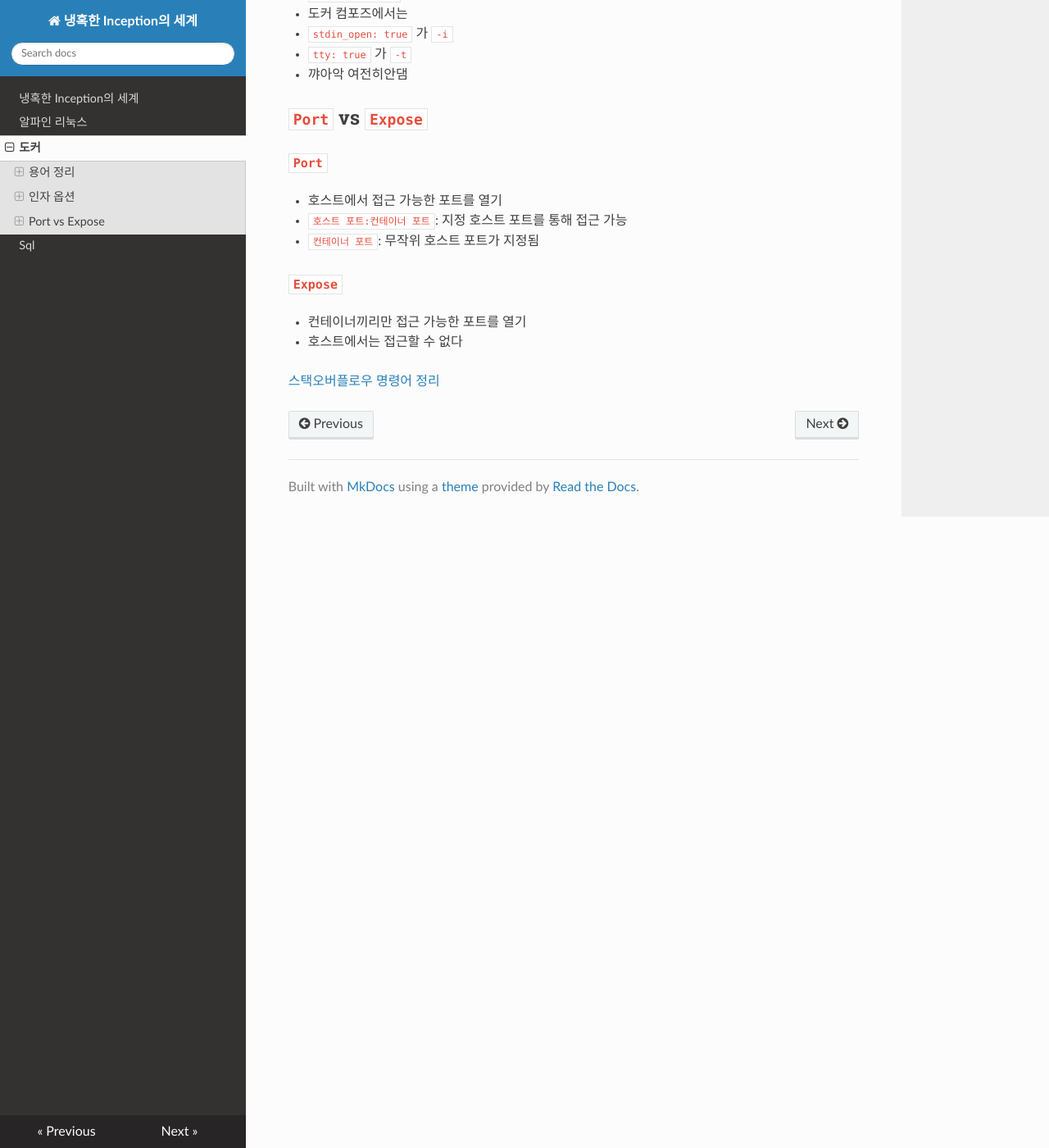
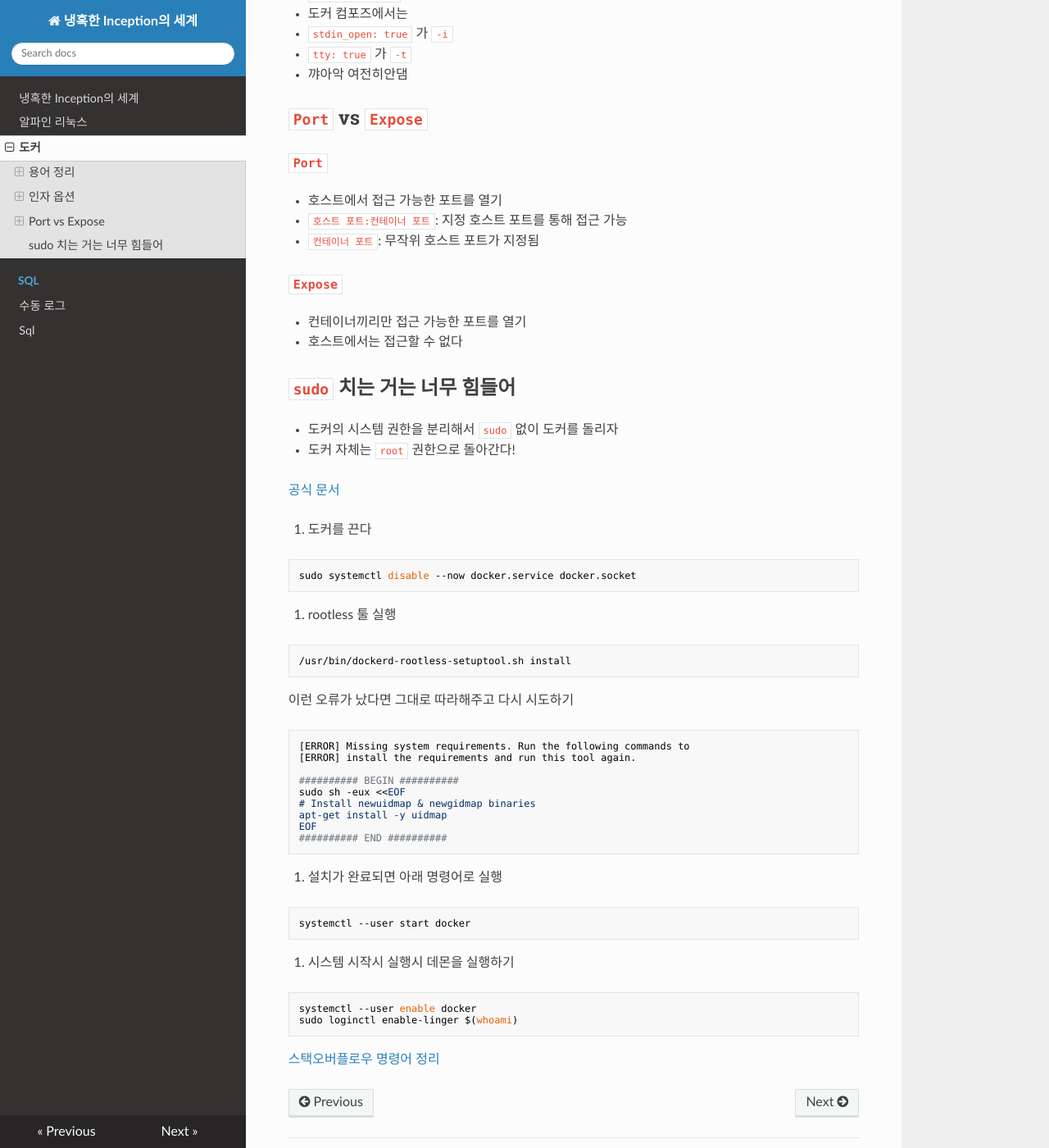
Before and after one commit to 42cursus-youkim/Inception, an MkDocs documentation site: the page built from docs/docker.md, in a window 1280 px wide and 1400 px high, scrolled down 798 px. Shown: the whole window at 82% size. Built offline with MkDocs 1.6.1, drawn with Linux system fonts in a browser that asks for light colours; nearby versions of some CDN libraries.

Commit message:
docs: 문서 정리

````diff
--- a/docs/docker.md
+++ b/docs/docker.md
@@ -36,6 +36,48 @@
 - 컨테이너끼리만 접근 가능한 포트를 열기
 - 호스트에서는 접근할 수 없다
 
+## `sudo` 치는 거는 너무 힘들어
+
+- 도커의 시스템 권한을 분리해서 `sudo` 없이 도커를 돌리자
+- 도커 자체는 `root` 권한으로 돌아간다!
+
+[공식 문서](https://docs.docker.com/engine/security/rootless/)
+
+1. 도커를 끈다
+
+```bash
+sudo systemctl disable --now docker.service docker.socket
+```
+
+2. rootless 툴 실행
+
+```bash
+/usr/bin/dockerd-rootless-setuptool.sh install
+```
+
+이런 오류가 났다면 그대로 따라해주고 다시 시도하기
+```bash
+[ERROR] Missing system requirements. Run the following commands to
+[ERROR] install the requirements and run this tool again.
+
+########## BEGIN ##########
+sudo sh -eux <<EOF
+# Install newuidmap & newgidmap binaries
+apt-get install -y uidmap
+EOF
+########## END ##########
+```
+
+3. 설치가 완료되면 아래 명령어로 실행
+```bash
+systemctl --user start docker
+```
+
+4. 시스템 시작시 실행시 데몬을 실행하기
+```bash
+systemctl --user enable docker
+sudo loginctl enable-linger $(whoami)
+```
 
 [스택오버플로우](https://stackoverflow.com/a/40801773/13503626)
 [명령어 정리](https://velog.io/@jjewqm/도커-명령어-정리)
````
Also changed, not shown: docs/sql.md (deleted, +0 -13 lines), docs/sql/log.md (added, +49 -0 lines), docs/sql/sql.md (added, +18 -0 lines).
